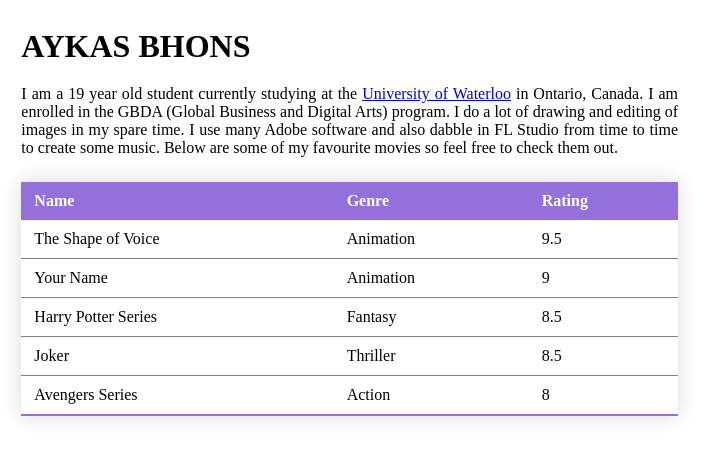
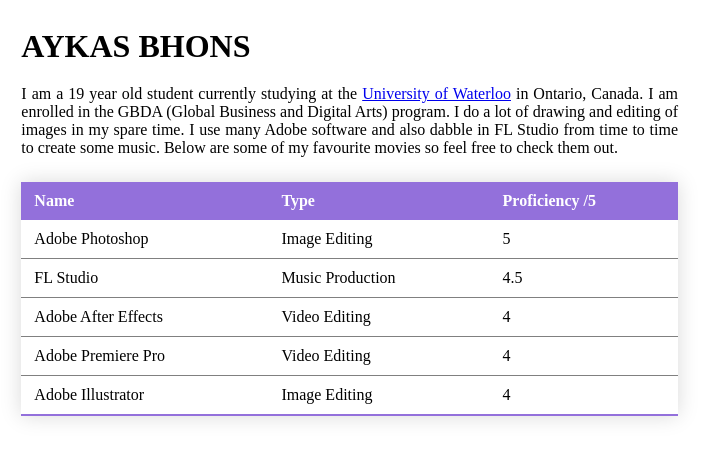
Before and after one commit to aykasbhons/aykasbhons.github.io, a plain HTML site: page index.html in a window 1280 px wide. Shown: the part 1073-1538 px from the top of the page, 557-1280 px from the left. Drawn offline with Linux system fonts and the light colour scheme.

Commit message:
Update index.html

```diff
--- a/index.html
+++ b/index.html
@@ -42,35 +42,35 @@
                     <thead>
                         <tr>
                             <th>Name</th>
-                            <th>Genre</th>
-                            <th>Rating</th>
+                            <th>Type</th>
+                            <th>Proficiency /5</th>
                         </tr>
                     </thead>
                     <tbody>
                         <tr>
-                            <td>The Shape of Voice</td>
-                            <td>Animation</td>
-                            <td>9.5</td>
+                            <td>Adobe Photoshop</td>
+                            <td>Image Editing</td>
+                            <td>5</td>
                         </tr>
                         <tr class="highlight">
-                            <td>Your Name</td>
-                            <td>Animation</td>
-                            <td>9</td>
+                            <td>FL Studio</td>
+                            <td>Music Production</td>
+                            <td>4.5</td>
                         </tr>
                         <tr>
-                            <td>Harry Potter Series</td>
-                            <td>Fantasy</td>
-                            <td>8.5</td>
+                            <td>Adobe After Effects</td>
+                            <td>Video Editing</td>
+                            <td>4</td>
                         </tr>
                         <tr class="highlight">
-                            <td>Joker</td>
-                            <td>Thriller</td>
-                            <td>8.5</td>
+                            <td>Adobe Premiere Pro</td>
+                            <td>Video Editing</td>
+                            <td>4</td>
                         </tr>
                         <tr>
-                            <td>Avengers Series</td>
-                            <td>Action</td>
-                            <td>8</td>
+                            <td>Adobe Illustrator</td>
+                            <td>Image Editing</td>
+                            <td>4</td>
                         </tr>
                     </tbody>
                 </table>
```
